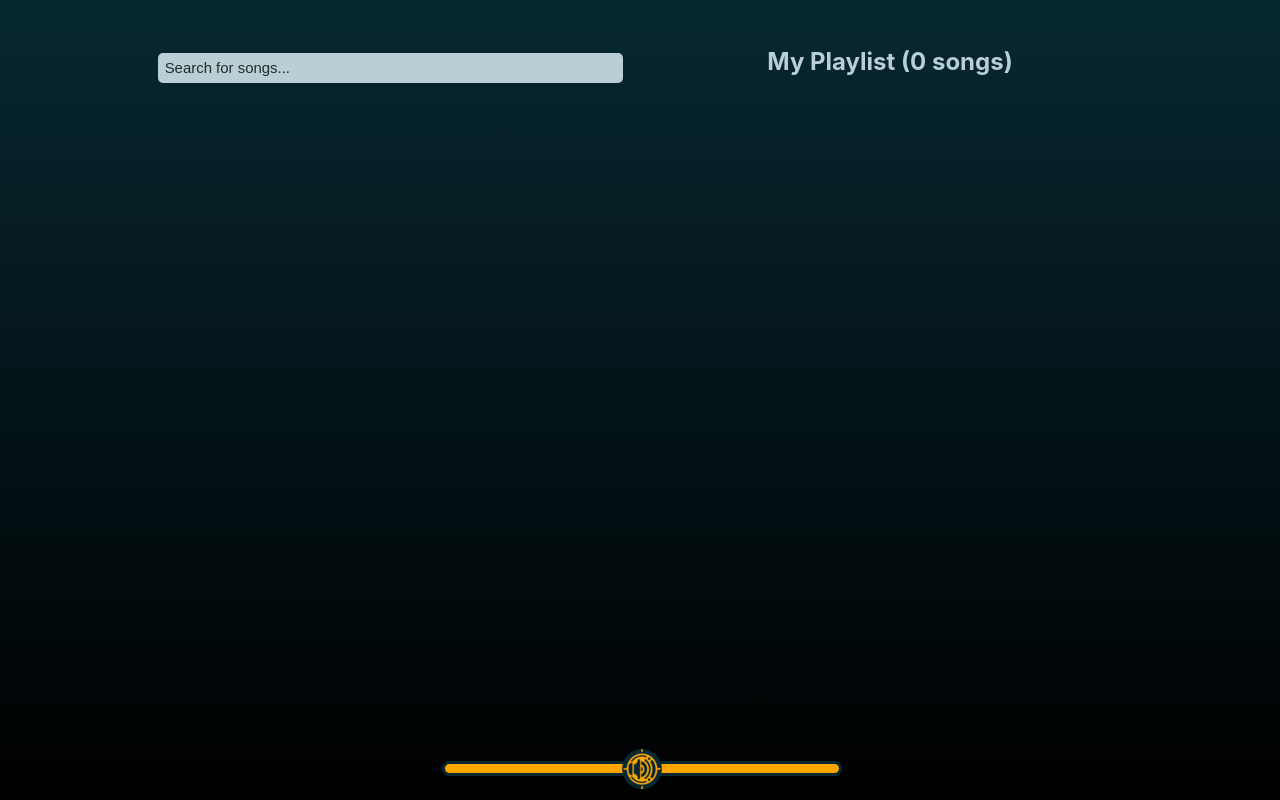
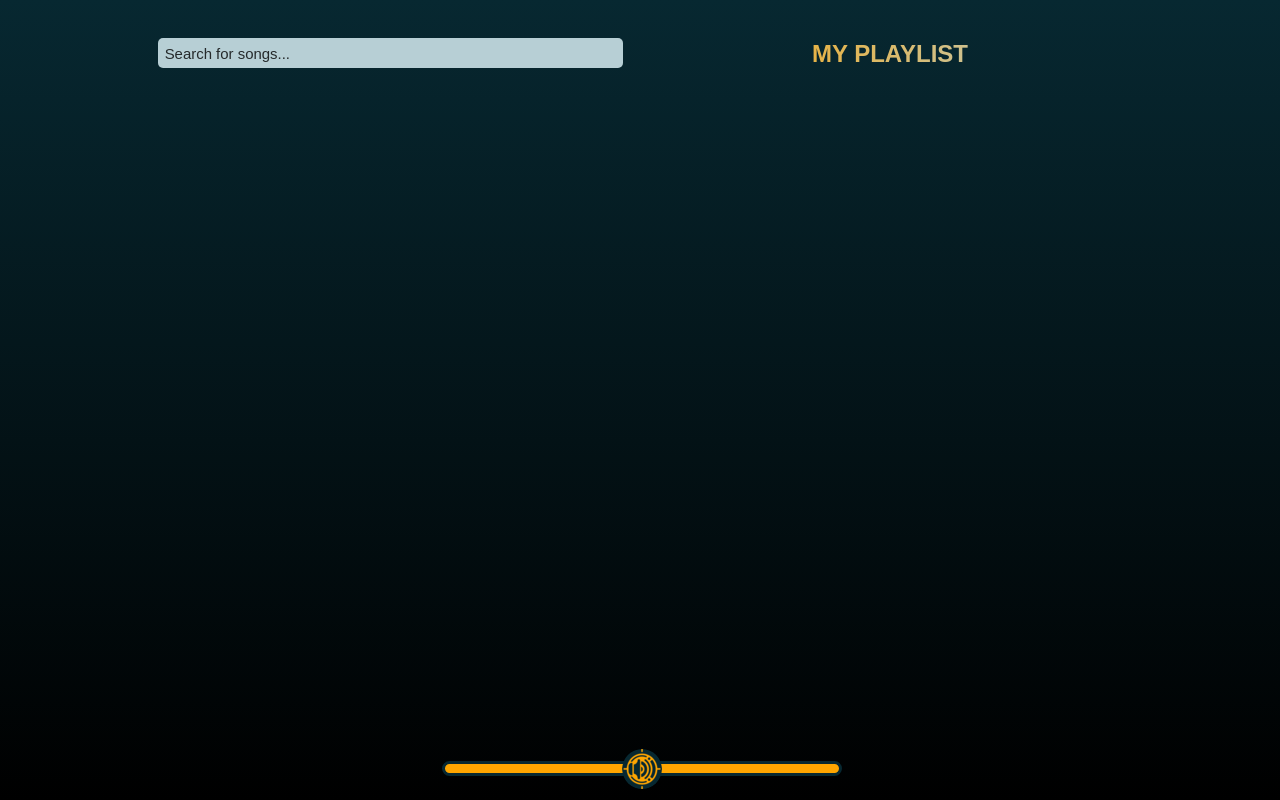
Before and after one commit to FrancoGutierrez23/song-finder-api, a React app: page / in a window 1280 px wide. Built offline with nearby package versions, Linux system fonts and the light colour scheme.

Commit message:
Add animations to remove/add song to playlist, change the my playlist styles

```diff
--- a/package.json
+++ b/package.json
@@ -44,6 +44,7 @@
     "react-dom": "^18.3.1",
     "react-icons": "^5.2.1",
     "react-refresh": "^0.11.0",
+    "react-transition-group": "^4.4.5",
     "resolve": "^1.20.0",
     "resolve-url-loader": "^5.0.0",
     "sass-loader": "^12.3.0",
--- a/src/App.js
+++ b/src/App.js
@@ -10,21 +10,19 @@ function App() {
   const [playlist, setPlaylist] = useState([]);
 
   const addToPlaylist = (song) => {
-    if(!playlist.includes(song)) {
-      setPlaylist([...playlist, song]);
-      song.artist.toggle = 0;
-    } else {
-      song.artist.toggle += 1;
-      setPlaylist([...playlist, song])
-    }
-
+    const uniqueSong = { ...song, id: `${song.id}-${Date.now()}`, isRemoving: false };
+    setPlaylist(prevPlaylist => [...prevPlaylist, uniqueSong]);
   };
 
   const removeFromPlaylist = (index) => {
     setPlaylist(prevPlaylist => {
       const newPlaylist = [...prevPlaylist];
-      newPlaylist.splice(index, 1);
-      return newPlaylist;
+      newPlaylist[index].isRemoving = true; // Set isRemoving before actual removal
+      setTimeout(() => {
+        newPlaylist.splice(index, 1);
+        setPlaylist(newPlaylist); // Update state after animation
+      }, 500); // Match timeout to animation duration
+      return [...newPlaylist]; // Return updated playlist immediately
     });
   };
 
--- a/src/components/Playlist/Playlist.css
+++ b/src/components/Playlist/Playlist.css
@@ -2,24 +2,44 @@
     width: 100%;
     display: flex;
     flex-direction: column;
-    background-color: #00000049;
     border-radius: 10px;
+    overflow: hidden;
 }
 
 .Playlist {
     display: flex;
     flex-wrap: wrap;
     justify-content: center;
+
 }
 
-h2 {
-    width: fit-content;
-    color: #b7cfd5;
-    padding: 9px 0px 21px 0px;
-}
+
 
 @media (max-width: 650px) {
     .Playlist {
         margin-top: 15px;
     }
 }
+
+  .wrap{width:100%;}
+  .gradient-text{
+    font-family: "Abril Fatface", sans-serif;
+    margin: 2px 0px 16px 0px;
+    background: linear-gradient(to right, #fea500, #b7cfd5, #072831);
+    background-size: 200% 200%;
+    animation: rainbow 4s ease-in-out infinite;
+    background-clip: text;
+    -webkit-background-clip: text;
+    color: rgba(0,0,0,0);  /* Make text color transparent by default */
+    display: block;
+    text-align: center;
+    transition: color .2s ease-in-out;
+    text-transform: uppercase;
+    font-weight: 900;
+  }
+
+  @keyframes rainbow {
+    0%{background-position: left;}
+    50%{background-position: right;}
+    100%{background-position: left;}
+  }
--- a/src/components/Playlist/Playlist.js
+++ b/src/components/Playlist/Playlist.js
@@ -1,16 +1,35 @@
-import React from 'react';
+import React, { useState, useEffect } from 'react';
 import PlaylistItem from '../PlaylistItem/PlaylistItem';
 import './Playlist.css';
 
 const Playlist = ({playlist, removeFromPlaylist}) => {
+  const [animatingIds, setAnimatingIds] = useState(new Set());
+
+  useEffect(() => {
+    if (playlist.length > 0) {
+      const newId = playlist[playlist.length - 1].id;
+      setAnimatingIds(new Set([...animatingIds, newId]));
+
+      setTimeout(() => {
+        setAnimatingIds(prev => new Set([...prev].filter(id => id !== newId)));
+      }, 500); // Animation duration
+    }
+  }, [playlist]);
 
   return (
     <div className='Playlist' id='playlist-section'>
-      <h2>My Playlist ({playlist.findLastIndex(song => song !== null) + 1} songs)</h2>
-
+      <section className="wrap">
+        <h2 className="gradient-text">My Playlist</h2>
+      </section>
       <div className='added-cards-container'>
-      {playlist.map((song) => (
-        <PlaylistItem key={song.id + Math.floor(Math.random()*1000000)} song={song} removeFromPlaylist={removeFromPlaylist} playlist={playlist} />
+      {playlist.map((song, index) => (
+        <PlaylistItem
+          key={song.id}
+          song={song}
+          removeFromPlaylist={removeFromPlaylist}
+          playlist={playlist}
+          className={song.isRemoving ? '' : 'adding'}
+        />
       ))}
       </div>
     </div>
--- a/src/components/PlaylistItem/PlaylistItem.css
+++ b/src/components/PlaylistItem/PlaylistItem.css
@@ -7,15 +7,20 @@
 
 /*Songs added to playlist*/
 .added-card {
-    border: 2px solid #00000000;
-    border-radius: 15px;
+    opacity: 1;
+    background-color: #00000050;
     max-width: 100%;
     display: flex;
     justify-content: space-between;
     align-items: center;
-    margin: 6px 4px;
-    padding: 6px;
+    padding: 12px 8px;
     color: #b7cfd5;
+    transition: transform 0.3s ease;
+    animation: none;
+}
+
+.added-card.adding {
+  animation: scaleUp 0.5s ease-out forwards;
 }
 
 /*Remove of playlist button*/
@@ -63,3 +68,29 @@
     overflow: hidden;
     white-space: nowrap;
 }
+
+.added-card.removing {
+    animation: scaleDown 0.2s ease-in forwards;
+}
+
+@keyframes scaleUp {
+    from {
+      opacity: 0;
+      transform: scale(0.5);
+    }
+    to {
+      opacity: 1;
+      transform: scale(1);
+    }
+}
+
+@keyframes scaleDown {
+    from {
+      opacity: 1;
+      transform: scale(1);
+    }
+    to {
+      opacity: 0;
+      transform: scale(0.5);
+    }
+}
--- a/src/components/PlaylistItem/PlaylistItem.js
+++ b/src/components/PlaylistItem/PlaylistItem.js
@@ -1,16 +1,17 @@
-import React from 'react';
+import React, { useState } from 'react';
 import './PlaylistItem.css';
 import SongPreviewButton from '../SongPreviewButton/SongPreviewButton';
 
-const PlaylistItem = ({song, removeFromPlaylist, playlist}) => {
-  // Function to handle removing the song from the playlist
-  const handleClick = () =>{
-    removeFromPlaylist(playlist.indexOf(song));
-    song.artist.toggle -= 1;
-  }
+const PlaylistItem = ({song, removeFromPlaylist, playlist, style}) => {
+  const [isRemoving, setIsRemoving] = useState(false);
+
+  const handleClick = () => {
+    setIsRemoving(true); // Trigger the removal animation
+    setTimeout(() => removeFromPlaylist(playlist.indexOf(song)), 200); // Remove the song after the animation
+  };
 
   return (
-    <div className='added-card'>
+    <div className={`added-card ${isRemoving ? 'removing' : (isRemoving === false ? 'adding' : '')}`} style={style}>
       <div className='headings' >
         <h3>{song.title}</h3>
         <div className='cont'>{`${song.artist.name} at ${song.album.title}`}</div>
--- a/src/components/Search/Search.css
+++ b/src/components/Search/Search.css
@@ -15,6 +15,7 @@
     width: 99%;
     overflow: hidden;
     border-radius: 5px;
+    margin-bottom: 21px;
   }
 
   #search {
--- a/src/components/Search/Search.js
+++ b/src/components/Search/Search.js
@@ -70,7 +70,6 @@ const Search = ({ addToPlaylist }) => {
         />
 
       </div>
-
       {searchResults.length > 0 && (
         <SearchResults results={searchResults} addToPlaylist={addToPlaylist} />
       )}
--- a/src/components/SearchResults/SearchResults.js
+++ b/src/components/SearchResults/SearchResults.js
@@ -1,9 +1,10 @@
 import React, { useState, useRef, useEffect } from 'react';
 import './SearchResults.css';
 import SongPreviewButton from '../SongPreviewButton/SongPreviewButton';
+import { PiMusicNotesPlusFill } from "react-icons/pi";
 
 // Component to render each search result item
-const SearchResultItem = ({ result, addToPlaylist }) => {
+const SearchResultItem = ({ result, addToPlaylist, style }) => {
   const [showAddButton, setShowAddButton] = useState(false); // State to toggle add button visibility
   const addButtonRef = useRef(null); // Ref for the add button
   const optionsButtonRef = useRef(null); // Ref for the options button
@@ -47,10 +48,10 @@ const SearchResultItem = ({ result, addToPlaylist }) => {
     >
       {result.artist.toggle >= 0 ? (
         <div style={{ display: 'flex', width: '100%'}}>
-          <span className='add-again add-option-text'><span>+</span> <span>Add to playlist again</span></span>
+          <span className='add-again add-option-text'><PiMusicNotesPlusFill className='add-icon' /> <span>Add to playlist again</span></span>
         </div>
       ) : (
-        <p className='add-option-text'><span>+</span><span style={{paddingRight: 15}}>Add to playlist</span></p>
+        <p className='add-option-text'><PiMusicNotesPlusFill className='add-icon' /><span style={{paddingRight: 15}}>Add to playlist</span></p>
       )}
     </button>
   );
@@ -64,7 +65,7 @@ const SearchResultItem = ({ result, addToPlaylist }) => {
 
   // JSX for rendering each search result item
   return (
-    <div className='result-card'>
+    <div className='result-card' style={style}>
       <div className='headings'>
         <h3>{result.title}<p className='duration'> {formatTime(result.duration)}</p></h3>
         <div className='cont'>{`${result.artist.name} at ${result.album.title}`}</div>
@@ -82,8 +83,13 @@ const SearchResultItem = ({ result, addToPlaylist }) => {
 const SearchResults = ({ results, addToPlaylist }) => {
   return (
     <div className='results-cards-container'>
-      {results.map((result) => (
-        <SearchResultItem key={result.id} result={result} addToPlaylist={addToPlaylist} />
+      {results.map((result, index) => (
+        <SearchResultItem
+          key={result.id}
+          result={result}
+          addToPlaylist={addToPlaylist}
+          style={{ animationDelay: `${index * 0.1}s` }} // Each item appears 0.1s after the previous one
+        />
       ))}
     </div>
   );
--- a/src/components/SongPreviewButton/SongPreviewButton.css
+++ b/src/components/SongPreviewButton/SongPreviewButton.css
@@ -14,4 +14,33 @@
     border-radius: 5px;
     background-color: #072831;
     margin-left: 0px;
+    transition: transform 0.2s ease-in-out;
+    transform: scale(1.1);
+    display: flex;
+    justify-content: center;
+    align-items: center;
 }
+
+.play:hover,
+.pause:hover {
+    transform: scale(1.2);
+}
+
+
+
+.button-content {
+    transition: opacity 0.3s ease-in-out;
+    opacity: 1;
+    margin: 0px;
+    display: flex;
+    justify-content: center;
+    align-items: center;
+  }
+
+  .fade-enter {
+    opacity: 0;
+  }
+
+  .fade-enter-active {
+    opacity: 1;
+  }
--- a/src/components/SongPreviewButton/SongPreviewButton.js
+++ b/src/components/SongPreviewButton/SongPreviewButton.js
@@ -2,6 +2,7 @@ import React, { useState, useRef, useEffect } from 'react';
 import { useAudio } from '../AudioContext/AudioContext'; // Import the context
 import './SongPreviewButton.css';
 import { FaPlay, FaPause } from "react-icons/fa";
+import { CSSTransition } from 'react-transition-group';
 
 const SongPreviewButton = ({ previewUrl }) => {
   const [isPlaying, setIsPlaying] = useState(false);
@@ -39,10 +40,18 @@ const SongPreviewButton = ({ previewUrl }) => {
   }, []);
 
   return (
-    <div className='sepcial'>
+    <div className='special'>
       <audio ref={audioRef} src={previewUrl} />
       <button onClick={togglePlay} className={isPlaying ? 'pause' : 'play'}>
-        {isPlaying ? <FaPause /> : <FaPlay />}
+        <CSSTransition
+          in={isPlaying}
+          timeout={300}
+          classNames="fade"
+        >
+          <span className="button-content">
+            {isPlaying ? <FaPause /> : <FaPlay />}
+          </span>
+        </CSSTransition>
       </button>
     </div>
   );
```
Also changed, not shown: src/components/SearchResults/SearchResults.css (+47 -49 lines), 1 other file (tests, documents, lock files or other folders).
